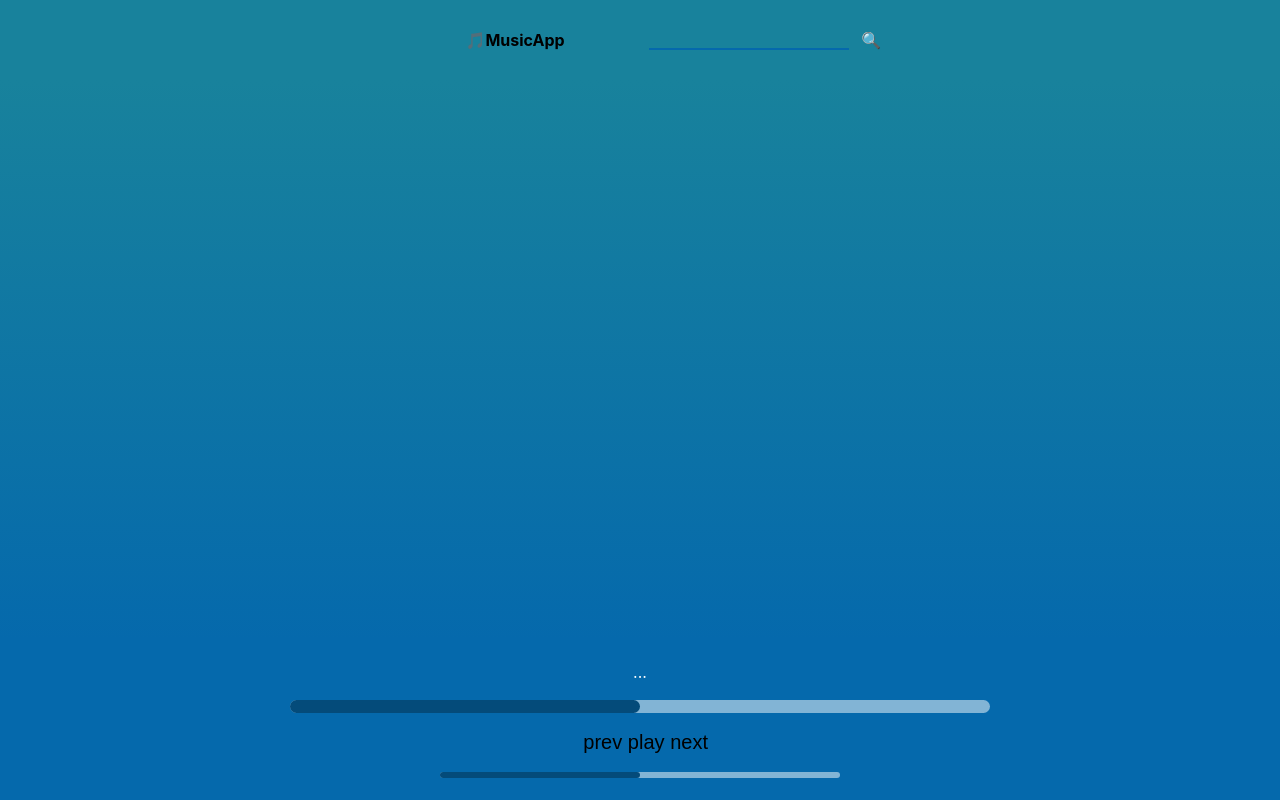
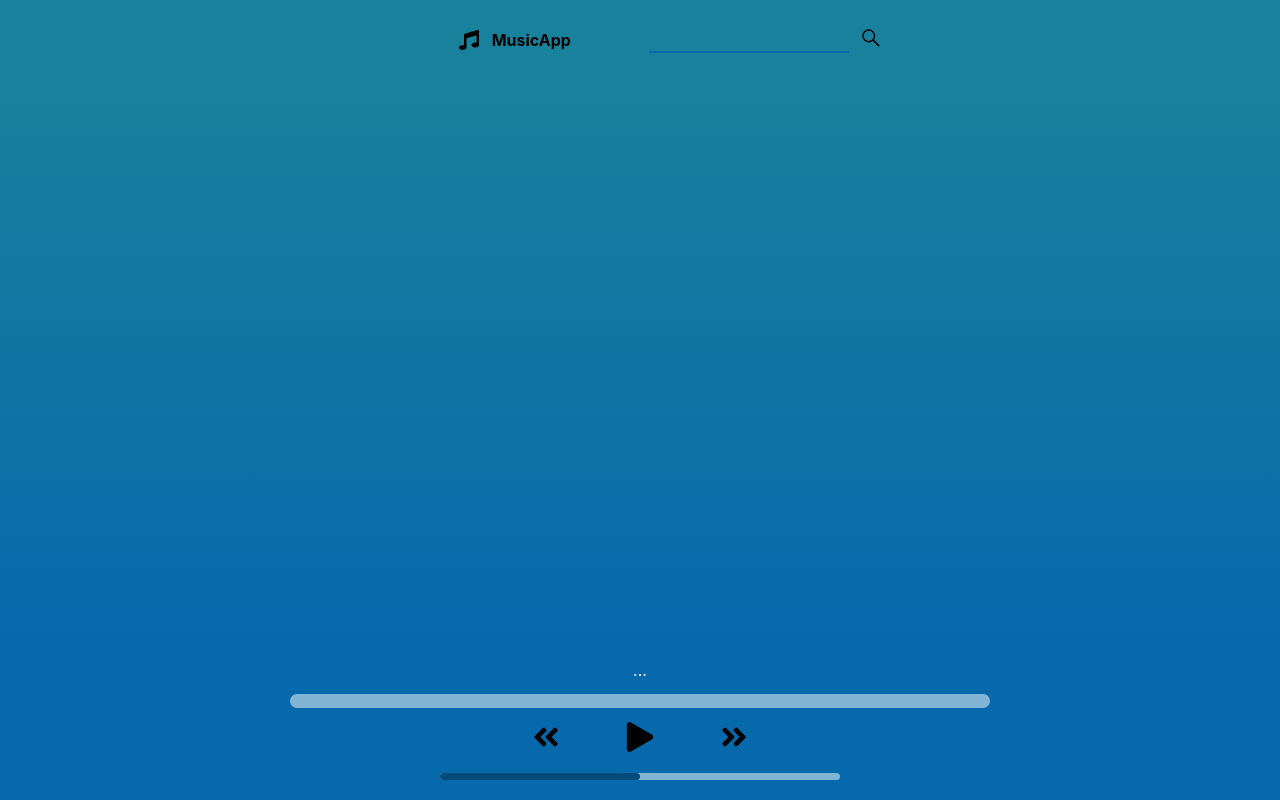
Before and after one commit to PatrykBuniX/MusicApp, a React (Create React App) app: page / in a window 1280 px wide. Built offline with nearby package versions, Linux system fonts and the light colour scheme.

Commit message:
add react-icons

```diff
--- a/package.json
+++ b/package.json
@@ -9,6 +9,7 @@
     "axios": "^0.19.0",
     "react": "^16.12.0",
     "react-dom": "^16.12.0",
+    "react-icons": "^3.9.0",
     "react-redux": "^7.1.3",
     "react-scripts": "3.3.0",
     "redux": "^4.0.5",
--- a/src/components/Player.js
+++ b/src/components/Player.js
@@ -2,6 +2,13 @@ import React, { useEffect, useRef } from "react";
 import { connect } from "react-redux";
 import { setTrackIndex, togglePlay } from "../redux/actions/playerActions";
 import styled from "styled-components";
+import {
+  FaPlay,
+  FaPause,
+  FaAngleDoubleLeft,
+  FaAngleDoubleRight,
+  FaMarsDouble
+} from "react-icons/fa";
 
 const PlayerWrapper = styled.div`
   width: 100%;
@@ -43,11 +50,14 @@ const ProgressBar = styled.div`
 const Progress = styled.div`
   border-radius: 50px;
   background: #044b7a;
-  flex-basis: 50%;
+  flex-basis: 0%;
 `;
 
 const Buttons = styled.div`
   display: flex;
+  width: 100%;
+  justify-content: center;
+  align-items: center;
   font-size: 1.25em;
 `;
 
@@ -55,7 +65,7 @@ const Button = styled.button`
   cursor: pointer;
   background: none;
   border: none;
-  font-size: 1em;
+  font-size: 1.5em;
   outline: none;
   transition: transform 0.2s cubic-bezier(0.14, 1.35, 0.54, 1.95);
 
@@ -66,7 +76,7 @@ const Button = styled.button`
     transform: scale(1.1);
   }
 
-  &:nth-of-type(2) {
+  &:nth-child(2) {
     margin: 0 10%;
 
     @media (min-width: 768px) {
@@ -235,11 +245,15 @@ const Player = props => {
         <Progress id="progress" ref={progressRef}></Progress>
       </ProgressBar>
       <Buttons>
-        <Button onClick={playPrev}>prev</Button>
+        <Button onClick={playPrev}>
+          <FaAngleDoubleLeft />
+        </Button>
         <Button onClick={handlePlayPause}>
-          {!isPlaying ? "play" : "pause"}
+          {!isPlaying ? <FaPlay /> : <FaPause />}
         </Button>
-        <Button onClick={playNext}>next</Button>
+        <Button onClick={playNext}>
+          <FaAngleDoubleRight />
+        </Button>
       </Buttons>
       <VolumeBar ref={volumeBarRef} onClick={handleVolumeChange}>
         <Volume ref={volumeRef}></Volume>
--- a/src/components/SearchBar.js
+++ b/src/components/SearchBar.js
@@ -3,6 +3,7 @@ import { connect } from "react-redux";
 import { fetchSongs, fetchMoreSongs } from "../redux/actions/songsActions";
 import { setTrackIndex, togglePlay } from "../redux/actions/playerActions";
 import styled from "styled-components";
+import { FaMusic, FaSistrix } from "react-icons/fa";
 
 const BarWrapper = styled.div`
   width: 100%;
@@ -56,7 +57,7 @@ const Button = styled.button`
   cursor: pointer;
   background: none;
   border: none;
-  font-size: 1em;
+  font-size: 1.25em;
   margin-left: 5%;
   transition: transform 0.2s cubic-bezier(0.14, 1.35, 0.54, 1.95);
   outline: none;
@@ -90,17 +91,13 @@ const SearchBar = props => {
   return (
     <BarWrapper>
       <Logo>
-        <span role="img" aria-label="music note">
-          🎵
-        </span>{" "}
+        <FaMusic style={{ fontSize: "1.25em", marginRight: "5%" }} />
         MusicApp
       </Logo>
       <Form onSubmit={handleSubmit}>
         <Input onChange={handleChange} type="text" />
         <Button type="submit">
-          <span role="img" aria-label="magnify">
-            🔍
-          </span>
+          <FaSistrix />
         </Button>
       </Form>
     </BarWrapper>
```
Also changed, not shown: 1 other file (tests, documents, lock files or other folders).
